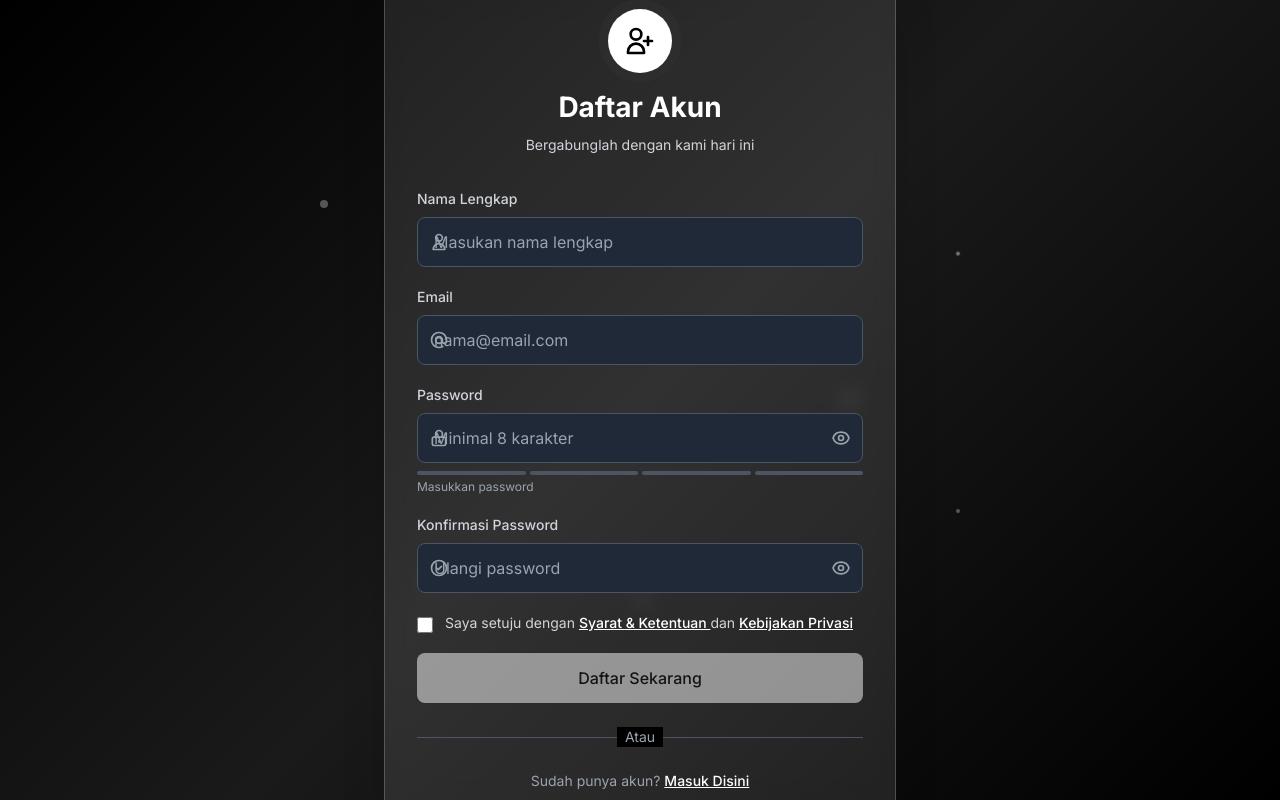
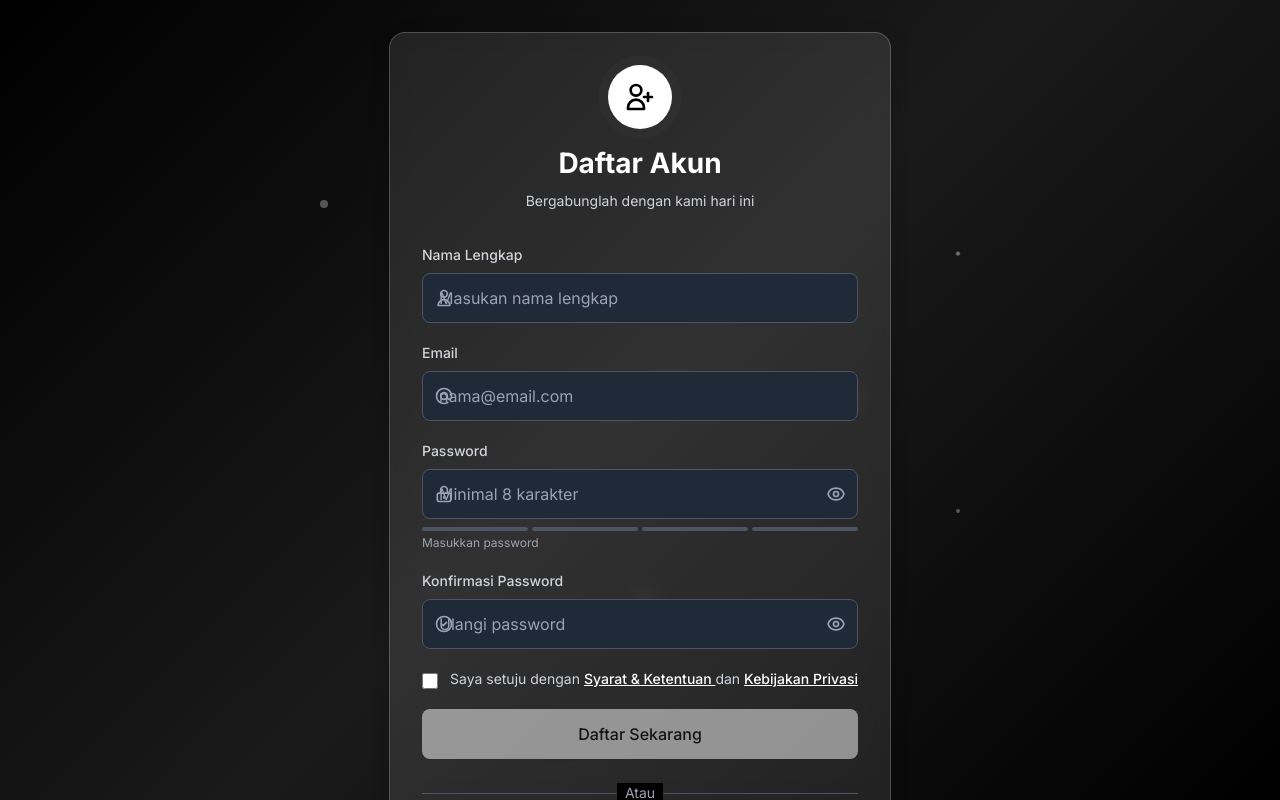
Before and after one commit to ReySa18/web_learning_frontend, a Vue app: page /register in a window 1280 px wide. Built offline with nearby package versions, Linux system fonts and the light colour scheme.

Commit message:
update register kedua

```diff
--- a/src/views/register.vue
+++ b/src/views/register.vue
@@ -11,6 +11,7 @@
     </div>
 
     <!-- Main Register Container -->
+    <div class="scrollable-container">
       <div class="slide-in glass-effect rounded-2xl p-6 sm:p-8 w-full max-w-lg shadow-2xl">
         <!-- Header -->
         <div class="text-center mb-6 sm:mb-8">
@@ -223,7 +224,7 @@
           </p>
         </div>
       </div>
-
+    </div>
     <!-- Notification -->
     <Transition name="notification">
       <div
@@ -462,6 +463,13 @@ html, body {
   }
 }
 
+.scrollable-container {
+  max-height: 100vh;
+  overflow-y: auto;
+  padding: 2rem 1rem;
+}
+
+
 .input-focus {
   transition: all 0.3s ease;
 }
```
Lines whose indentation alone changed are shown as unchanged.
